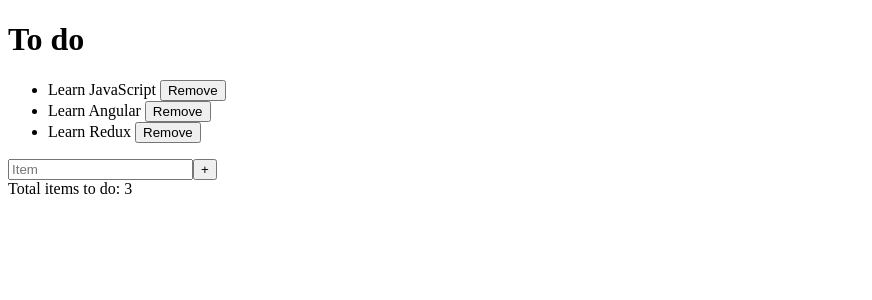
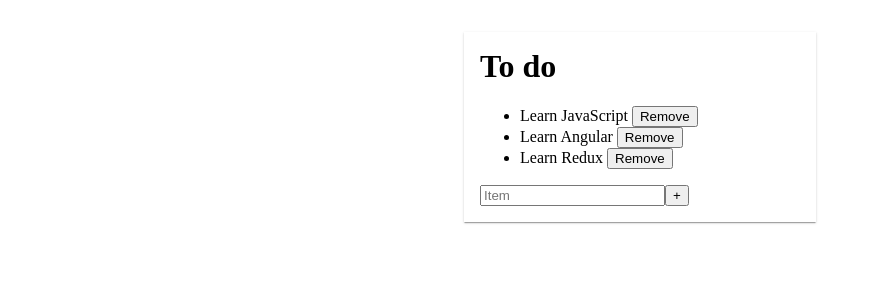
Before and after one commit to DaanKeun/web-forum-angular-events, an Angular app: page / in a window 1280 px wide. Shown: the top 300 px of the page, without its empty margins (0-872 px from the left). Built offline with nearby package versions, Linux system fonts and the light colour scheme.

Commit message:
Create card component and wrap list

```diff
--- a/src/app/app.component.html
+++ b/src/app/app.component.html
@@ -1,5 +1,5 @@
-<h1>{{title}}</h1>
-<app-to-do-list [(thingsToDo)]="thingsToDo"></app-to-do-list>
-<app-generic-input (newItem)="onNewItem($event)"></app-generic-input>
-
-Total items to do: {{thingsToDo.length}}
+<app-card>
+    <h1>{{title}}</h1>
+    <app-to-do-list [(thingsToDo)]="thingsToDo"></app-to-do-list>
+    <app-generic-input (newItem)="onNewItem($event)"></app-generic-input>
+</app-card>
--- a/src/app/app.component.scss
+++ b/src/app/app.component.scss
@@ -0,0 +1,3 @@
+h1 {
+    margin-top: 0;
+}
--- a/src/app/app.module.ts
+++ b/src/app/app.module.ts
@@ -4,12 +4,14 @@ import { NgModule } from '@angular/core';
 import { AppComponent } from './app.component';
 import { ToDoListComponent } from './to-do-list/to-do-list.component';
 import { GenericInputComponent } from './generic-input/generic-input.component';
+import { CardComponent } from './card/card.component';
 
 @NgModule({
   declarations: [
     AppComponent,
     ToDoListComponent,
-    GenericInputComponent
+    GenericInputComponent,
+    CardComponent
   ],
   imports: [
     BrowserModule
--- /dev/null
+++ b/src/app/card/card.component.html
@@ -0,0 +1,3 @@
+<div class="card">
+    <ng-content></ng-content>
+</div>
--- /dev/null
+++ b/src/app/card/card.component.scss
@@ -0,0 +1,6 @@
+.card {
+    box-shadow: 0 2px 1px -1px rgba(0,0,0,.2), 0 1px 1px 0 rgba(0,0,0,.14), 0 1px 3px 0 rgba(0,0,0,.12);
+    margin: 32px auto 0;
+    padding: 16px;
+    width: 320px;
+}
```
Also changed, not shown: src/app/card/card.component.ts (added, +9 -0 lines).
